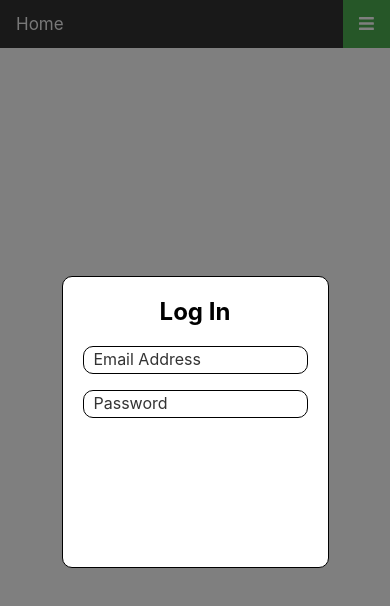
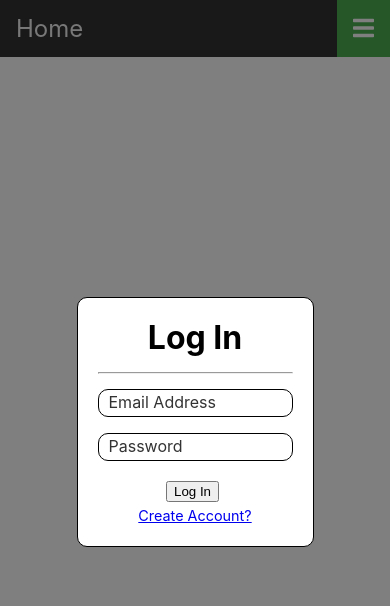
Before and after one commit to theadd336/ThavalonWeb, a React (Create React App) app in the folder thavalon-webapp/: page /login in a window 390 px wide. Shown: the top 606 px of the page. Built offline with nearby package versions, Linux system fonts and the light colour scheme; no server answers.

Commit message:
Start of rework of login modal

```diff
--- a/thavalon-webapp/src/App.css
+++ b/thavalon-webapp/src/App.css
@@ -20,7 +20,7 @@
   flex-direction: column;
   align-items: center;
   justify-content: center;
-  font-size: calc(10px + 2vmin);
+  font-size: 1em;
   color: white;
 }
 
--- a/thavalon-webapp/src/App.tsx
+++ b/thavalon-webapp/src/App.tsx
@@ -1,7 +1,7 @@
 import React, { useEffect, useState } from 'react';
 import { Navbar } from './components/Navbar';
 import { Switch, Route } from 'react-router-dom';
-import { Login } from './components/Login2';
+import { Login } from './components/Login';
 import { Logout } from './components/Logout';
 import { Register } from './components/Register';
 import { Home } from './components/Home';
--- a/thavalon-webapp/src/components/InputElement.scss
+++ b/thavalon-webapp/src/components/InputElement.scss
@@ -1,19 +1,21 @@
 $input-border-valid-color: #4CAF50;
 $input-border-invalid-color: #960000;
 
-input {
+input[type="text"], input[type="email"], input[type="password"] {
     -webkit-box-sizing: border-box;
     -moz-box-sizing: border-box;
     box-sizing: border-box;
     width: 100%;
-    height: 28px;
+    height: 1.75rem;
     margin: 0 0 7px;
-    padding: 7px;
+    padding-top: 7px;
     border: 1px solid #000;
     border-radius: 10px;
     background: #fff;
     resize: none;
     outline: none;
+    font-size: 1rem;
+    text-align: left;
 
     &.content {
         border-color: $input-border-invalid-color;
@@ -35,9 +37,9 @@ input {
         + label[placeholder]::before {
             -webkit-transition-duration: .2s;
             transition-duration: .2s;
-            -webkit-transform: translate(0, -14px) scale(0.9, 0.9);
-            -ms-transform: translate(0, -14px) scale(0.9, 0.9);
-            transform: translate(0, -14px) scale(0.9, 0.9);
+            -webkit-transform: translate(0, -0.85rem) scale(0.9, 0.9);
+            -ms-transform: translate(0, -0.85rem) scale(0.9, 0.9);
+            transform: translate(0, -0.85rem) scale(0.9, 0.9);
         }
     }
 
@@ -47,6 +49,7 @@ input {
         line-height: 20px;
         margin-top: -32px;
         margin-bottom: 21px;
+        font-size: 1rem;
 
         &::before {
             content: attr(placeholder);
--- a/thavalon-webapp/src/components/InputElement.tsx
+++ b/thavalon-webapp/src/components/InputElement.tsx
@@ -1,13 +1,17 @@
 import React from 'react';
 import "./InputElement.scss";
 
-interface InputElementProps {
+export interface InputElementProps {
     "type": string,
     "label": string,
     "required": boolean,
     "minLength": number,
 }
 
+/**
+ * A input component, with appropriate styling.
+ * @param props The props for the input element.
+ */
 export function InputElement(props: InputElementProps) {
     const inputElement = React.useRef<HTMLInputElement>(null);
     const [inputClassName, setinputClassName] = React.useState("noContent");
--- /dev/null
+++ b/thavalon-webapp/src/components/Login.scss
@@ -0,0 +1,9 @@
+@import "./Modal.scss";
+
+.Modal {
+    width: 30rem;
+
+    @media only screen and (max-width: 600px) {
+        width: 50vw;
+    }
+}
--- a/thavalon-webapp/src/components/Login.tsx
+++ b/thavalon-webapp/src/components/Login.tsx
@@ -3,7 +3,8 @@ import ReactModal from 'react-modal';
 import { useForm } from 'react-hook-form';
 import { Link, Redirect } from 'react-router-dom';
 import { AccountManager } from '../utils/AccountManager';
-import "./Modal.scss";
+import "./Login.scss";
+import { InputElement } from './InputElement';
 
 interface LoginProps {
     setLoggedIn: React.Dispatch<React.SetStateAction<boolean>>
@@ -69,30 +70,20 @@ export function Login(props: LoginProps) {
             className="Modal"
             overlayClassName="Overlay"
         >
-            <h2 className="modalHeader">Log In</h2>
-            <form onSubmit={handleSubmit(OnSubmit)}>
-                <input
-                    type="email"
-                    placeholder="Email"
-                    name="email"
-                    ref={register({required: true, maxLength: 80, pattern: {
-                        value: /^\S+@\S+\.\S+$/i,
-                        message: "Invalid email address."
-                    }})} />
-                {errors.email && <span className="errorMsg">{errors.email.message}</span>}
-                <br />
-                <input
-                    type="password"
-                    placeholder="Password"
-                    name="password"
-                    ref={register({required: true, minLength: 8})} />
-                {errors.password && <span className="errorMsg">Password required.</span>}
-                <br />
-                <Link to="/register" className="formLink">Create Account?</Link>
-                <br />
-                <input type="submit" disabled={disable} value="Log In" />
-                <span className="errorMsg">{formErrorMsg}</span>
-            </form>
+            <div className="modalContainer">
+                <h2 className="modalHeader">Log In</h2>
+                <hr />
+                <form onSubmit={handleSubmit(OnSubmit)}>
+                    <InputElement type="email" label="Email Address" required={true} minLength={0} />
+                    <InputElement type="password" label="Password" required={true} minLength={8} />
+                    <div className="formSubmission">
+                        <input type="submit" disabled={disable} value="Log In" />
+                        <span className="errorMsg">{formErrorMsg}</span>
+                        <br />
+                        <Link to="/register" className="formLink">Create Account?</Link>
+                    </div>
+                </form>
+            </div>
         </ReactModal>
     );
 }
--- a/thavalon-webapp/src/components/Login2.tsx
+++ /dev/null
@@ -1,78 +0,0 @@
-import React, {useState} from 'react';
-import ReactModal from 'react-modal';
-import { useForm } from 'react-hook-form';
-import { Redirect } from 'react-router-dom';
-import { AccountManager } from '../utils/AccountManager';
-import { InputElement } from './InputElement';
-
-interface LoginProps {
-    setLoggedIn: React.Dispatch<React.SetStateAction<boolean>>
-};
-
-interface LoginData {
-    "email": string,
-    "password": string
-};
-
-export function Login(props: LoginProps) {
-    // if set, register modal is open
-    const [modalIsOpen, setModalIsOpen] = useState(true);
-    // hook for register form
-    const {register, handleSubmit, errors} = useForm<LoginData>();
-    // state for setting if register button is disabled
-    const [disable, setDisabled] = useState(false);
-    // state for setting register error
-    const [formErrorMsg, setFormErrorMsg] = useState("");
-    // state for redirecting to home on successful login
-    const [redirectToHome, setRedirectToHome] = useState(false);
-
-    /**
-     * Called when register modal is closed.
-     */
-    function closeModal() {
-        setModalIsOpen(false);
-    }
-
-    /**
-     * On error, just prevent page reload - form handles showing errors.
-     * @param data The data being sent on submit.
-     * @param event The event caused by submission.
-     */
-    async function OnSubmit(data: LoginData) {
-        setDisabled(true);
-
-        const accountManager = AccountManager.getInstance();
-        let httpResponse = await accountManager.loginUser(data.email, data.password);
-
-        // on successful register, log in user to update navbar and redirect to home page.
-        // On fail, set error message and re-enable register button
-        if (httpResponse.result) {
-            props.setLoggedIn(true);
-            setRedirectToHome(true);
-        } else {
-            setFormErrorMsg(httpResponse.message);
-            setDisabled(false);
-        }
-    }
-
-    if (redirectToHome) {
-        return <Redirect to="/" />;
-    }
-
-    // log in without throwing a warning by using useEffect
-    return (
-        <ReactModal
-            isOpen={modalIsOpen}
-            onRequestClose={closeModal}
-            contentLabel="Login Modal"
-            className="Modal"
-            overlayClassName="Overlay"
-        >
-            <h2 className="modalHeader">Log In</h2>
-            <form onSubmit={handleSubmit(OnSubmit)}>
-                <InputElement type="email" label="Email Address" required={true} minLength={0} />
-                <InputElement type="password" label="Password" required={true} minLength={8} />
-            </form>
-        </ReactModal>
-    );
-};
--- a/thavalon-webapp/src/components/Modal.scss
+++ b/thavalon-webapp/src/components/Modal.scss
@@ -1,7 +1,5 @@
 .Modal {
     margin: auto;
-    width: 300px;
-    height: 200px;
     border: 1px solid #000000;
     overflow: auto;
     border-radius: 10px;
@@ -9,16 +7,12 @@
     padding: 20px;
     background-color: #ffffff;
     opacity: 100%;
-
-    @media only screen and (max-width: 600px) {
-        width: 225px;
-        height: 250px;
-        position: fixed;
-        top: 40px;
-        left: 40px;
-        right: 40px;
-        bottom: 40px;
-    }
+    display: flex;
+    flex-direction: column;
+    justify-content: center;
+    align-items: stretch;
+    flex-wrap: wrap;
+    font-size: 1.2rem;
 }
 
 .Overlay {
@@ -33,9 +27,20 @@
     background-color: rgba(0, 0, 0, .5);
 }
 
+.errorMsg {
+    color: red;
+    font-size: 0.9rem;
+    font-style: italic;
+    display: inline-block;
+    padding-left: 5px;
+}
 
 .formLink {
-    font-size: 13px;
+    font-size: 0.9rem;
+}
+
+.formSubmission {
+    text-align: center;
 }
 
 .modalHeader {
@@ -44,4 +49,11 @@
 
 h2 {
     text-align: center;
+    margin: 0rem;
+    font-size: 2rem;
 }
+
+hr {
+    margin-top: 15px;
+    margin-bottom: 15px;
+}
--- a/thavalon-webapp/src/components/Modal2.scss
+++ /dev/null
@@ -1,50 +0,0 @@
-.Modal {
-    margin: auto;
-    width: 300px;
-    height: 200px;
-    border: 1px solid #000000;
-    overflow: auto;
-    border-radius: 10px;
-    outline: none;
-    padding: 20px;
-    background-color: #ffffff;
-    opacity: 100%;
-
-    @media only screen and (max-width: 600px) {
-        width: 225px;
-        height: 250px;
-        position: fixed;
-        top: 40px;
-        left: 40px;
-        right: 40px;
-        bottom: 40px;
-    }
-}
-
-.Overlay {
-    position: fixed;
-    top: 0;
-    left: 0;
-    bottom: 0;
-    right: 0;
-    display: flex;
-    align-items: center;
-    justify-content: center;
-    background-color: rgba(0, 0, 0, .5);
-}
-
-.errorMsg {
-    color: red;
-    font-size: 13px;
-    font-style: italic;
-    display: inline-block;
-    padding-left: 5px;
-}
-
-.formLink {
-    font-size: 13px;
-}
-
-.modalHeader {
-    margin-top: 0px;
-}
--- a/thavalon-webapp/src/components/Navbar.scss
+++ b/thavalon-webapp/src/components/Navbar.scss
@@ -4,6 +4,8 @@ $color-text-selected: #fff;
 #navbarContainer {
     background-color: #333;
     overflow: hidden;
+
+    font-size: 1.5rem;
 
     #rightContainer {
         float: right;
@@ -20,7 +22,6 @@ $color-text-selected: #fff;
         text-align: center;
         padding: 14px 16px;
         text-decoration: none;
-        font-size: 17px;
 
         &:hover {
             background-color: #DDD;
@@ -57,7 +58,6 @@ $color-text-selected: #fff;
         text-align: center;
         padding: 14px 16px;
         text-decoration: none;
-        font-size: 17px;
 
         &:hover {
             background-color: #DDD;
--- a/thavalon-webapp/src/index.css
+++ b/thavalon-webapp/src/index.css
@@ -5,6 +5,7 @@ body {
     sans-serif;
   -webkit-font-smoothing: antialiased;
   -moz-osx-font-smoothing: grayscale;
+  font-size: 1em;
 }
 
 code {
```
